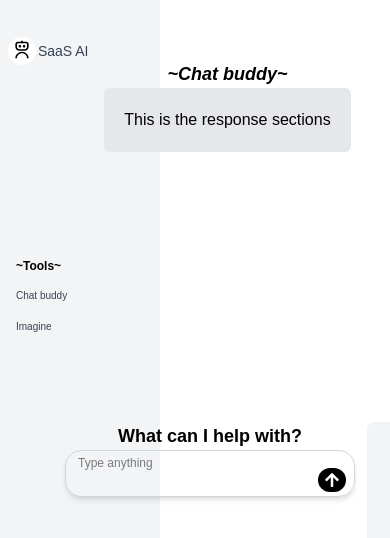
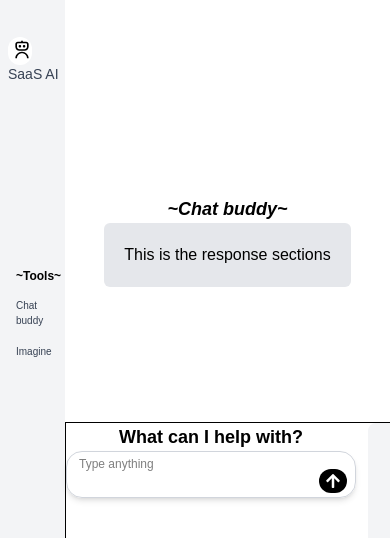
Before and after one commit to waleed-akram/saas-ai, a Next.js app in the folder week-7-9/: page /response-section/firstTool in a window 390 px wide. Shown: the top 538 px of the page. Built offline with nearby package versions, Linux system fonts and the light colour scheme.

Commit message:
changed the folder structure

```diff
--- a/week-7-9/app/(my-components)/prompt/page.tsx
+++ b/week-7-9/app/(my-components)/prompt/page.tsx
@@ -1,4 +1,4 @@
-import Prompt from "./prompt";
+import Prompt from "../../../components/prompts/prompt";
 
 export default function Page() {
   return <Prompt/>
--- a/week-7-9/app/(my-components)/response-section/firstTool/page.tsx
+++ b/week-7-9/app/(my-components)/response-section/firstTool/page.tsx
@@ -1,9 +1,9 @@
-import FirstToolResponseSection from "./firstTool";
+import FirstToolResponseSection from "../../../../components/response-section/firstTool/firstTool";
 
 export default function Mini() {
 
   return (
-    <div className="mx-auto place-items-center">
+    <div className="m-auto place-items-center">
       <span className="text-lg font-bold italic">~Chat buddy~</span>
       <FirstToolResponseSection/>
     </div>
--- a/week-7-9/app/(my-components)/response-section/secondTool/page.tsx
+++ b/week-7-9/app/(my-components)/response-section/secondTool/page.tsx
@@ -1,8 +1,8 @@
-import SecontToolResponseSection from "./secondTool";
+import SecontToolResponseSection from "../../../../components/response-section/secondTool/secondTool";
 
 export default function Mini() {
   return (
-    <div className="mx-auto place-items-center">
+    <div className="m-auto place-items-center">
       <span className="text-lg font-bold italic">~Imagine~</span>
       <SecontToolResponseSection />
     </div>
--- a/week-7-9/app/(my-components)/sidebar/page.tsx
+++ b/week-7-9/app/(my-components)/sidebar/page.tsx
@@ -4,7 +4,7 @@ import { RiRobot3Line } from "react-icons/ri";
 export default function SideBar() {
 
   return (
-    <div className="grid col-span-2 row-span-4 w-full h-full  min-w-40 pl-2 bg-gray-100">
+    <div className="grid col-span-2 row-span-4 w-full h-full breakpoints-sidebar pl-2 bg-gray-100">
       <div className="mt-10 text-sm break-normal">
         <div className=" inline bg-white py-1.5 px-1 rounded-full mr-0.5">
           <RiRobot3Line className="inline -mr-1 mb-1" size={20} />{" "}
--- a/week-7-9/app/globals.css
+++ b/week-7-9/app/globals.css
@@ -1,21 +1,30 @@
 @import "tailwindcss";
 
-html,body {
+html,
+body {
   font-family: Arial, Helvetica, sans-serif;
   height: 100%;
   width: 100%;
-  min-height: 100vh;
+  min-height: fit-content;
+  max-height: fit-content;
   box-sizing: border-box;
 }
 
-.btn{
-  @apply text-[10px] px-1 py-1.5 w-full text-gray-700 hover:bg-gray-200 hover:rounded-lg hover:cursor-pointer
+.btn {
+  @apply text-[10px] px-1 py-1.5 w-full text-gray-700 hover:bg-gray-200 hover:rounded-lg hover:cursor-pointer;
 }
 
-.prompt-div{
-  @apply rounded-lg bg-gray-100 px-2 py-1 w-fit h-fit text-center min-w-100
+.prompt-div {
+  @apply rounded-lg bg-gray-100 px-2 py-1 w-fit h-fit text-center min-w-100;
 }
 
-.prompt{
-  @apply text-sm m-1 text-gray-700 hover:cursor-pointer hover:bg-gray-300 py-1.5 rounded-lg
+.prompt {
+  @apply text-sm m-1 text-gray-700 hover:cursor-pointer hover:bg-gray-300 py-1.5 rounded-lg;
 }
+
+.breakpoints-sidebar {
+  @apply xl:min-w-40 md:min-w-20 sm:min-w-10
+}
+.breakpoints-prompt {
+  /* @apply xl:min-w- md:min-w- sm:min-w- xs:min-w- */
+}
--- a/week-7-9/app/(my-components)/prompt/prompt.tsx
+++ b/week-7-9/components/prompts/prompt.tsx
@@ -4,7 +4,7 @@ import { useState, useEffect, useContext } from "react";
 import InputSection from "./inputsection/inputeSection";
 import SuggestedPrompts from "./suggestedprompts/suggestedPrompts";
 import { usePathname } from "next/navigation";
-import { PromptContext } from "../../context";
+import { PromptContext } from "../../app/context";
 
 export default function Prompt() {
   const pathname = usePathname();
@@ -27,7 +27,7 @@ export default function Prompt() {
 
   if (selectedTool === 1 || selectedTool === 2) {
     return (
-      <div className="mx-auto grid col-span-10 row-span-4 w-full h-full">
+      <div className="mx-auto grid col-span-10 row-span-4 w-full h-full border-black border-1">
         <div className="mx-auto h-auto flex flex-row gap-3">
           <InputSection prompt={prompt} setPrompt={setPrompt} />
           <SuggestedPrompts selectedTool={selectedTool} setPrompt={setPrompt} />
```
Also changed, not shown: week-7-9/components/prompts/inputsection/inputeSection.tsx (renamed from week-7-9/app/(my-components)/prompt/inputsection/inputeSection.tsx), week-7-9/components/prompts/promptrequest/promptRequest.tsx (renamed from week-7-9/app/(my-components)/prompt/promptrequest/promptRequest.tsx), week-7-9/components/prompts/suggestedprompts/suggestedPrompts.tsx (renamed from week-7-9/app/(my-components)/prompt/suggestedprompts/suggestedPrompts.tsx), week-7-9/components/response-section/firstTool/firstTool.tsx (renamed from week-7-9/app/(my-components)/response-section/firstTool/firstTool.tsx), week-7-9/components/response-section/responsesection/responseSection.tsx (renamed from week-7-9/app/(my-components)/response-section/responsesection/responseSection.tsx), week-7-9/components/response-section/secondTool/secondTool.tsx (renamed from week-7-9/app/(my-components)/response-section/secondTool/secondTool.tsx).
